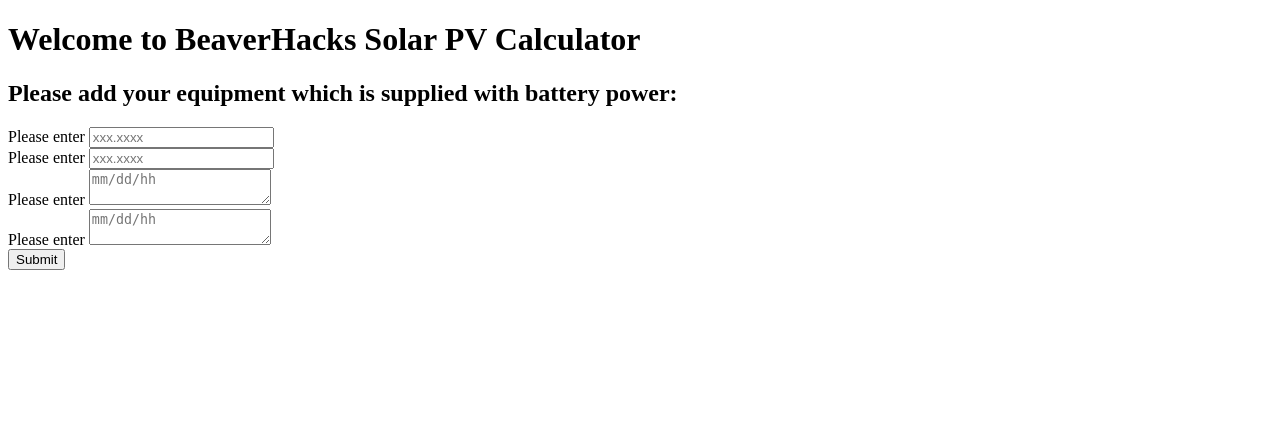
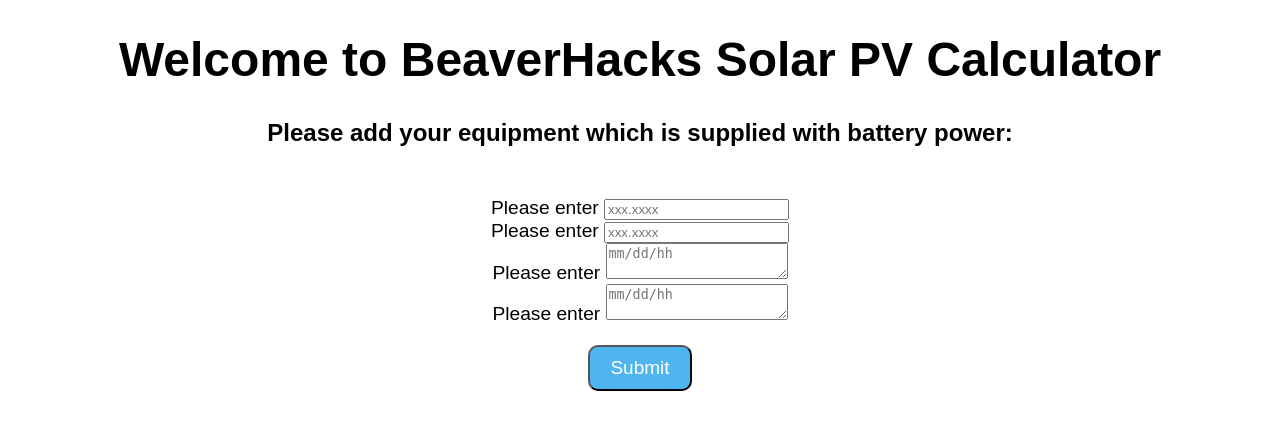
Before and after one commit to CMyers79/solarApp, a Flask app: template templates/index2.html in a window 1280 px wide. Shown: the top 430 px of the page. Run offline with Flask 2, Linux system fonts and the light colour scheme; the template is opened without the code that fills it, so the values that code supplies are empty.

Commit message:
Update index2.html
Changed html design

```diff
--- a/templates/index2.html
+++ b/templates/index2.html
@@ -1,38 +1,51 @@
 <!DOCTYPE html>
 <html lang="en">
+<head>
+    <style>
+        button.btn{
+        padding: 10px 20px;
+        border-radius: 10px;
+        font-family:sans-serif;
+        font-size: 19px;
+        color:#FFFFFF;
+        margin: 20px;
+        background-color:#4eb5f1;
+        text-align:center;
+        }
+    </style>
 </head>
 <body>
-<h1>Welcome to BeaverHacks Solar PV Calculator</h1>
-<h2>Please add your equipment which is supplied with battery power:</h2>
+<h1 style="font-family:sans-serif; font-size:300%; text-align:center;">Welcome to BeaverHacks Solar PV Calculator</h1>
+<h2 style="font-family:sans-serif; font-size:150%; text-align:center;">Please add your equipment which is supplied with battery power:</h2>
 
-<form method="post">
-    <div class="form-group">
+<form style="margin :50px;" method="post">
+    <div style="font-family:sans-serif; font-size:120%; text-align:center;" class="form-group">
         <label>Please enter </label>
         <input type="text" name="latitude"
                placeholder="xxx.xxxx" class="form-control"
                value="{{ request.form['latitude'] }}">
     </div>
 
-    <div class="form-group">
+    <div style="font-family:sans-serif; font-size:120%; text-align:center;" class="form-group">
         <label>Please enter </label>
         <input type="text" name="longitude"
                placeholder="xxx.xxxx" class="form-control"
                value="{{ request.form['longitude'] }}">
     </div>
 
-    <div class="form-group">
+    <div style="font-family:sans-serif; font-size:120%; text-align:center;" class="form-group">
         <label >Please enter </label>
         <textarea name="startdate" placeholder="mm/dd/hh"
                   class="form-control">{{ request.form['startdate'] }}</textarea>
     </div>
 
-   <div class="form-group">
+   <div style="font-family:sans-serif; font-size:120%; text-align:center;" class="form-group">
         <label >Please enter </label>
         <textarea name="enddate" placeholder="mm/dd/hh"
                   class="form-control">{{ request.form['enddate'] }}</textarea>
     </div>
 
-    <div class="form-group">
+    <div style = "text-align: center;" class="form-group">
         <button type="submit" class="btn btn-primary">Submit</button>
     </div>
 
```
